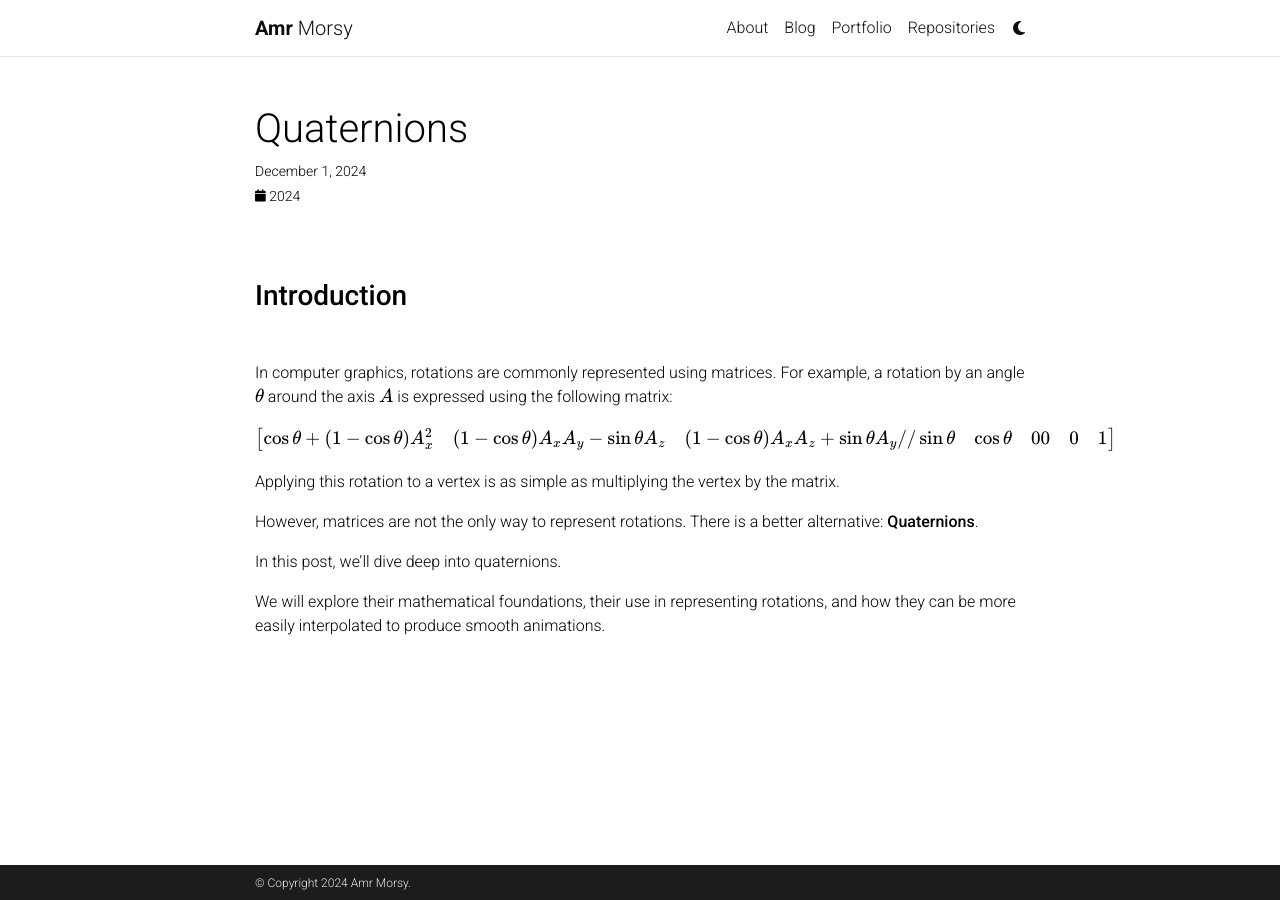
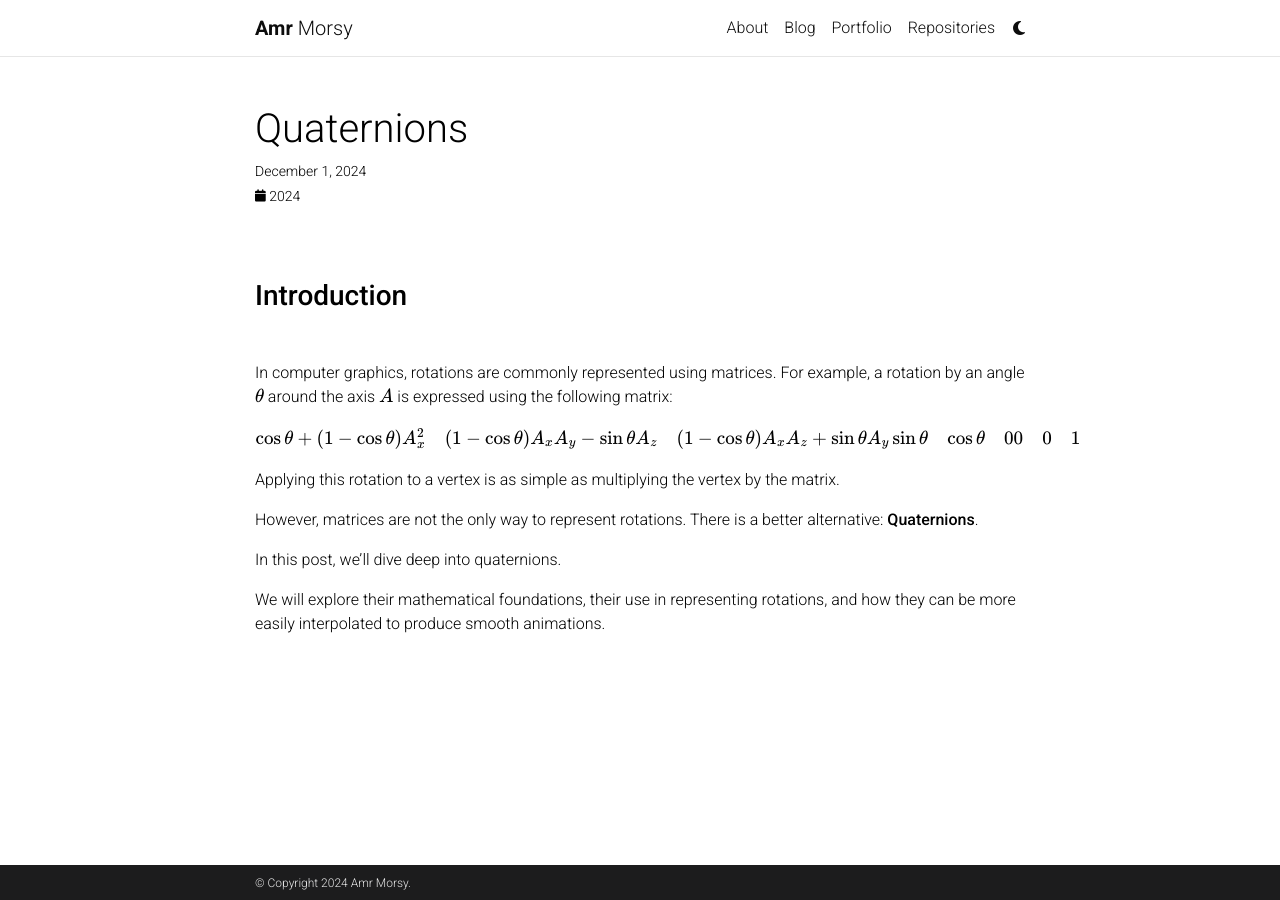
Before and after one commit to AmrHMorsy/AmrMorsy.github.io, a Jekyll site: the page built from _posts/2024-12-01-Quaternions.md, in a window 1280 px wide. Built offline with Jekyll 4.4.1, drawn with Linux system fonts in a browser that asks for light colours; comment, search, counter and statistics services are not loaded; a style sheet for code colours, icons or effects is not loaded.

Commit message:
Update 2024-12-01-Quaternions.md

```diff
--- a/_posts/2024-12-01-Quaternions.md
+++ b/_posts/2024-12-01-Quaternions.md
@@ -14,11 +14,11 @@
 
 In computer graphics, rotations are commonly represented using matrices. For example, a rotation by an angle $$\theta$$ around the axis $$A$$ is expressed using the following matrix:
 
-\begin{bmatrix}
-\cos\theta+(1-\cos\theta)A_x^2 & (1-\cos\theta)A_x A_y - \sin\theta A_z & (1−\cos\theta)A_x A_z + \sin\theta A_y //
+\begin{matrix}
+\cos\theta+(1-\cos\theta)A_x^2 & (1-\cos\theta)A_x A_y - \sin\theta A_z & (1−\cos\theta)A_x A_z + \sin\theta A_y \\
 \sin\theta & \cos\theta & 0\\
 0 & 0 & 1
-\end{bmatrix}
+\end{matrix}
 
 Applying this rotation to a vertex is as simple as multiplying the vertex by the matrix.
 
```
